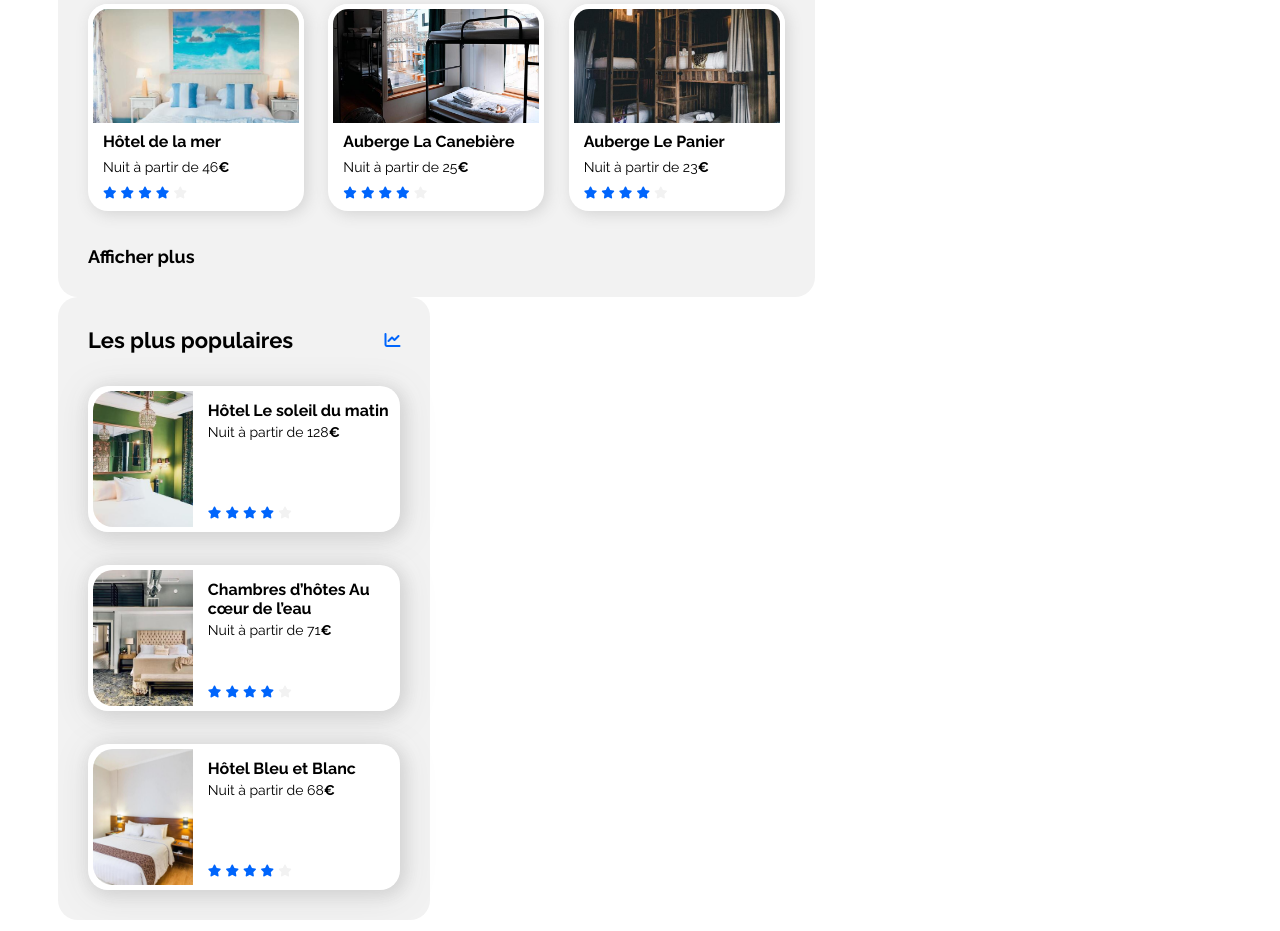
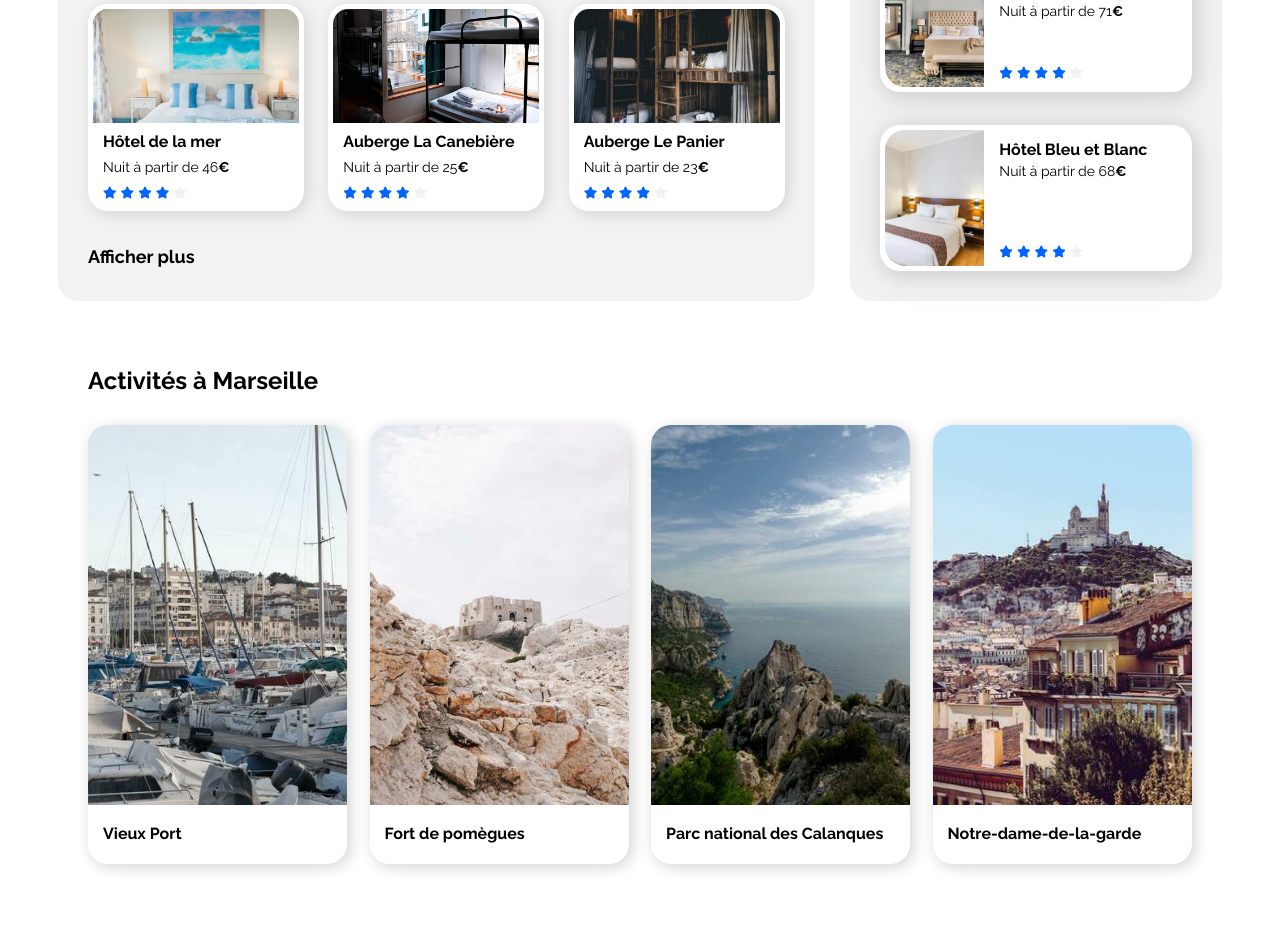
Before and after one commit to Pierre-Alexandre-10/BookiOpenClassrooms, a plain HTML site: page index.html in a window 1280 px wide. Shown: the part 729-1660 px from the top of the page. Drawn offline with Linux system fonts and the light colour scheme.

Commit message:
Ajout de la partie activités

```diff
--- a/css/style.css
+++ b/css/style.css
@@ -194,7 +194,9 @@ h1 {
     color: white;
 }
 
-****** Hebergements And Populaires ***********/ .hebergements-and-populaires {
+/****** Hebergements And Populaires ***********/
+
+.hebergements-and-populaires {
     display: flex;
     justify-content: space-between;
     margin-bottom: 35px;
@@ -316,3 +318,46 @@ h1 {
 .populaires-cards .card-rating {
     margin-bottom: 5px;
 }
+
+/*********** Activités à Marseille ***********/
+
+.activity {
+    max-width: 100%;
+    min-height: 500px;
+    padding: 30px;
+    margin-bottom: 35px;
+}
+
+.activity__title {
+    width: 100%;
+    margin: 0 0 30px 0;
+}
+
+.activity__cardsection {
+    display: flex;
+    justify-content: space-between;
+}
+
+.activity__cardsection__card {
+    width: 23.5%;
+    min-height: 439px;
+    border-radius: 20px;
+    box-shadow: 3px 3px 15px lightgray;
+}
+
+.activity__cardsection__card img {
+    width: 100%;
+    height: 380px;
+    object-fit: cover;
+    border-radius: 20px 20px 0 0;
+}
+
+.activity__cardsection__card div {
+    align-items: center;
+    padding: 15px;
+}
+
+.activity__cardsection__card__title h3 {
+    font-size: 16px;
+    margin: 0;
+}
--- a/index.html
+++ b/index.html
@@ -75,7 +75,7 @@
                         disponibles dans cette ville
                     </p>
                 </section>
-                 <div class="hebergements-and-populaires">
+                <div class="hebergements-and-populaires">
                     <section id="hebergements" class="hebergements">
                         <h2 class="hebergements__title">Hébergements à Marseille</h2>
                         <div class="hebergements__cardsection">
@@ -356,7 +356,60 @@
                         </div>
                     </section>
                 </div>
-
+                <section id="activity" class="activity">
+                    <h2 class="activity__title">Activités à Marseille</h2>
+                    <div class="activity__cardsection">
+                        <article class="activity__cardsection__card">
+                            <a href="#">
+                                <img
+                                    class="activity__cardsection__card__img"
+                                    src="./images/activites/reno-laithienne.jpg"
+                                    alt=""
+                                />
+                                <div class="activity__cardsection__card__title">
+                                    <h3>Vieux Port</h3>
+                                </div>
+                            </a>
+                        </article>
+                        <article class="activity__cardsection__card">
+                            <a href="#">
+                                <img
+                                    class="activity__cardsection__card__img"
+                                    src="./images/activites/paul-hermann.jpg"
+                                    alt=""
+                                />
+                                <div class="activity__cardsection__card__title">
+                                    <h3>Fort de pomègues</h3>
+                                </div>
+                            </a>
+                        </article>
+                        <article class="activity__cardsection__card">
+                            <a href="#">
+                                <img
+                                    class="activity__cardsection__card__img"
+                                    src="./images/activites/kilyan-sockalingum.jpg"
+                                    alt=""
+                                />
+                                <div class="activity__cardsection__card__title">
+                                    <h3>Parc national des Calanques</h3>
+                                </div>
+                            </a>
+                        </article>
+                        <article class="activity__cardsection__card margin__bottom">
+                            <a href="#">
+                                <img
+                                    class="activity__cardsection__card__img"
+                                    src="./images/activites/florian-wehde.jpg"
+                                    alt=""
+                                />
+                                <div class="activity__cardsection__card__title">
+                                    <h3>Notre-dame-de-la-garde</h3>
+                                </div>
+                            </a>
+                        </article>
+                    </div>
+                </section>
+            </main>
         </div>
     </body>
 </html>
```
